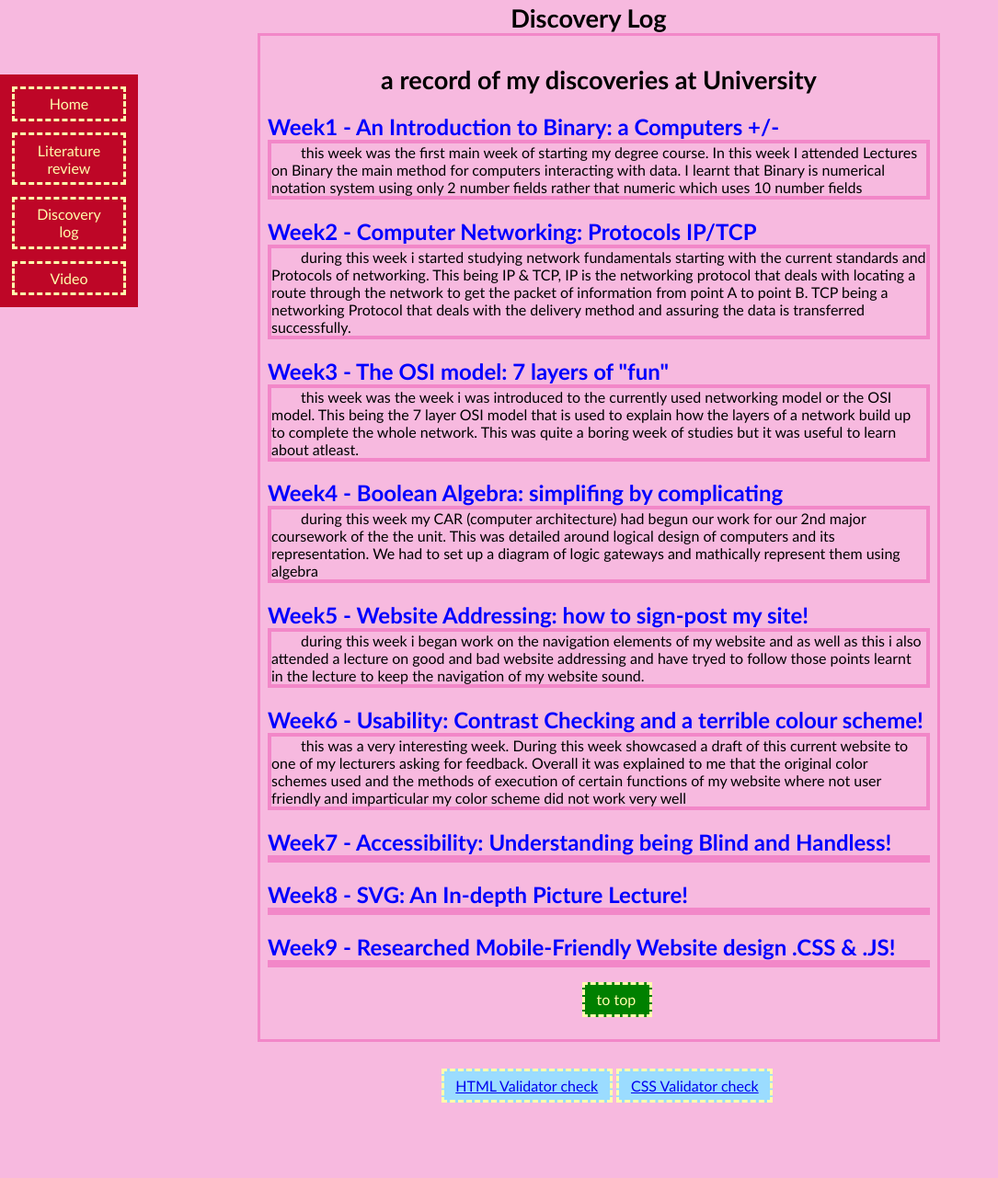
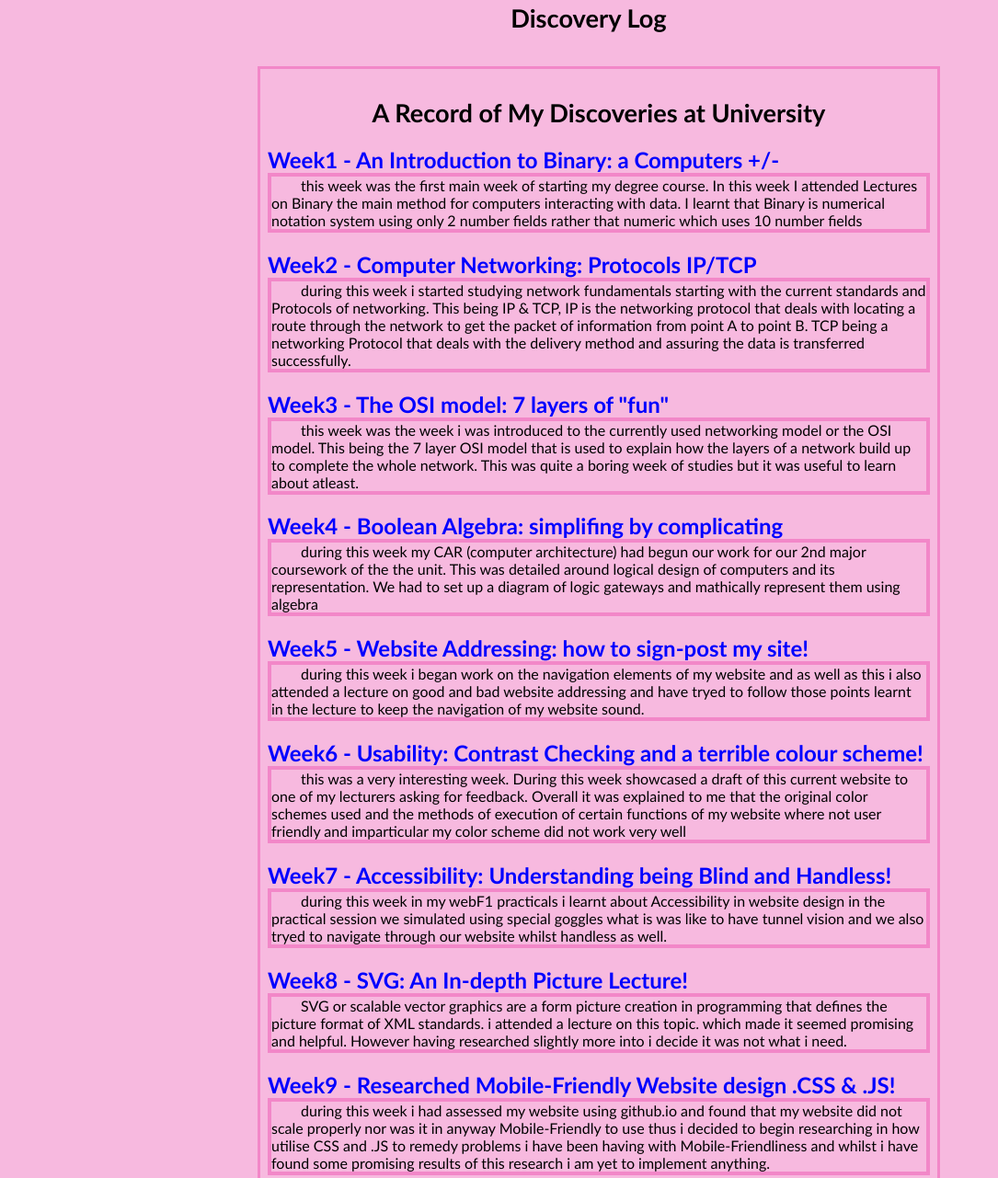
Before and after one commit to AGFlorence/AGFlorence.github.io, a plain HTML site: page discovery.html in a window 1280 px wide. Shown: the part 47-1328 px from the top of the page at 92% size, without its empty margins (0-1085 px from the left). Before the commit the page ends 1307 px from the top, so only its background shows below. Drawn offline with Linux system fonts and the light colour scheme.

Commit message:
newest version

```diff
--- a/discovery.html
+++ b/discovery.html
@@ -3,20 +3,18 @@
 <head>
   <meta charset="utf-8">
   <link rel="stylesheet" href="style.css">
-  <meta name="author" content="Alexander Florence">
+  <meta name="author" content="UP852140">
   <meta name="viewport" content="width=device-width, initial-scale=1.0">
   <title>Discovery Log</title>
 </head>
 <body>
   <nav>
-    <ul>
       <div class="SideNav">
         <li><a href="index.html"> Home </a></li>
         <li><a href="litrev.html"> Literature review </a></li>
         <li><a href="#"> Discovery log </a></li>
         <li><a href="video.html"> Video </a></li>
       </div>
-    </ul>
   </nav>
   <header>
     <h1 id="top"> Discovery Log </h1>
@@ -24,7 +22,7 @@
   <main>
     <article id="article">
       <h1>
-        a record of my discoveries at University
+        A Record of My Discoveries at University
       </h1>
       <h2>
         Week1 - An Introduction to Binary: a Computers +/-
@@ -65,15 +63,21 @@
       <h2>
         Week7 - Accessibility: Understanding being Blind and Handless!
       </h2>
-      <p class="head2-box"> </p>
+      <p class="head2-box">
+        during this week in my webF1 practicals i learnt about Accessibility in website design in the practical session we simulated using special goggles what is was like to have tunnel vision and we also tryed to navigate through our website whilst handless as well.
+      </p>
       <h2>
         Week8 - SVG: An In-depth Picture Lecture!
       </h2>
-      <p class="head2-box"> </p>
+      <p class="head2-box">
+        SVG or scalable vector graphics are a form picture creation in programming that defines the picture format of XML standards. i attended a lecture on this topic. which made it seemed promising and helpful. However having researched slightly more into i decide it was not what i need.
+      </p>
       <h2>
         Week9 - Researched Mobile-Friendly Website design .CSS & .JS!
       </h2>
-      <p class="head2-box"> </p>
+      <p class="head2-box">
+        during this week i had assessed my website using github.io and found that my website did not scale properly nor was it in anyway Mobile-Friendly to use thus i decided to begin researching in how utilise CSS and .JS to remedy problems i have been having with Mobile-Friendliness and whilst i have found some promising results of this research i am yet to implement anything.
+      </p>
       <div class="top">
         <ul>
           <li><a href="#top">to top</a></li>
--- a/style.css
+++ b/style.css
@@ -1,3 +1,4 @@
+
 html{
   text-align: center;
   font-family: Trebuchet MS;
@@ -8,24 +9,25 @@ html{
   background-color: #f7b9df;
 }
 .SideNav{
+  display: inline-block;
   height: auto;
-  width: 150px;
+  width: 100%;
   position: fixed;
-  z-index: 1;
   top: 0;
   left: 0;
   background-color: #be0627;
-  overflow-x: hidden;
-  margin-top: 10%;
 }
 ul{
   list-style-type: none;
 }
 .SideNav li{
+  display: inline-block;
   padding: 0.4em 0.8em;
-  margin: 0.8em;
+  margin: 0.2em;
   border: 0.2em dashed #fffdac;
   background-color: #be0627;
+  margin-left: 1%;
+  margin-right: 1%;
 }
 .SideNav a{
   color: #fffdac;
@@ -80,9 +82,9 @@ footer a:hover{
 article{
   width: 80%;
   padding: 8px;
+  margin-top: 3%;
   margin-left: 10%;
   text-align: center;
-  overflow: visible;
 }
 h1{
   font-size: 1.7em;
@@ -119,7 +121,6 @@ p{
   width: 60%;
   margin-left: 20%;
   border:solid #f287c8 3px;
-  overflow: visible;
 }
 #Ima{
   display: block;
@@ -143,3 +144,8 @@ p{
   border-bottom: solid 4px #f287c8;
   margin-top: 0;
 }
+
+@media screen and (max-width:752px) {
+  header{
+      margin-top: 10%;
+  }
```
Also changed, not shown: index.html (+4 -6 lines), litrev.html (+5 -7 lines), video.html (+1 -3 lines).
